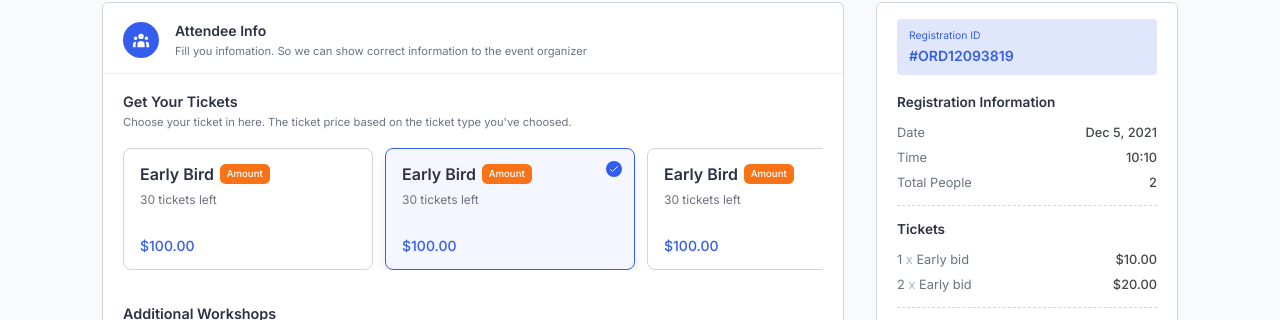
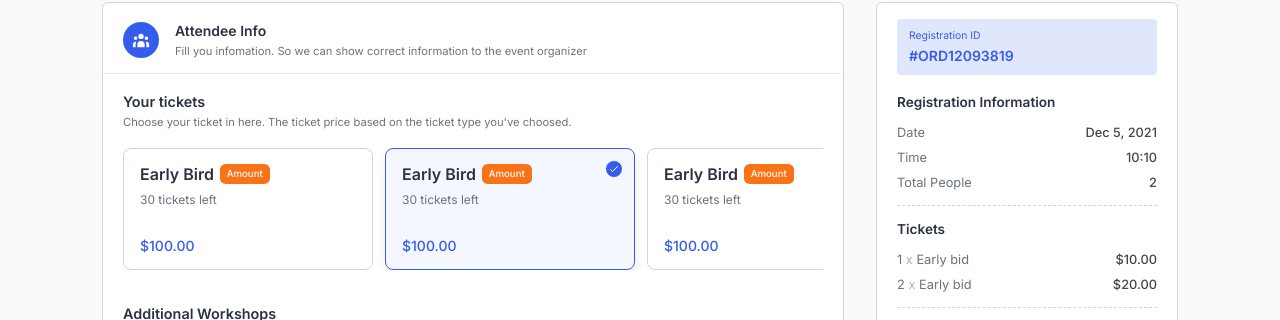
Before and after one commit to Erik3010/events.io, a React (Create React App) app: page /registration in a window 1280 px wide. Shown: the part 238-558 px from the top of the page. Built offline with nearby package versions, Linux system fonts and the light colour scheme.

Commit message:
refactor: move some code into individual component

```diff
--- a/src/components/Registration/RegistrationConfiguration/RegistrationConfiguration.js
+++ b/src/components/Registration/RegistrationConfiguration/RegistrationConfiguration.js
@@ -3,8 +3,8 @@ import styles from "components/Registration/RegistrationConfiguration/Registrati
 import cx from "classnames";
 
 import RegistrationTicket from "components/Registration/RegistrationTicket/RegistrationTicket";
-import Checkbox from "components/Basic/Checkbox/Checkbox";
 import RegistrationWorkshopItem from "components/Registration/RegistrationWorkshopItem/RegistrationWorkshopItem";
+import RegistrationSection from "components/Registration/RegistrationSection/RegistrationSection";
 
 import { useState } from "react";
 
@@ -23,40 +23,27 @@ function RegistrationConfiguration() {
 
   return (
     <div className={cx(styles["sections"], styles["sections--stacked"])}>
-      <section className={styles["section"]}>
-        <header className={styles["section__header"]}>
-          <h1 className={styles["section__title"]}>Get Your Tickets</h1>
-          <p className={styles["section__subtitle"]}>
-            Choose your ticket in here. The ticket price based on the ticket
-            type you've choosed.
-          </p>
-        </header>
-        <div
-          className={cx([
-            styles["section__content"],
-            styles["section__content--stack-vertical"],
-            styles["section__content--overflowed"],
-          ])}
+      {/* Ticket section */}
+      <RegistrationSection
+        title="Your tickets"
+        subtitle="Choose your ticket in here. The ticket price based on the ticket
+            type you've choosed."
+        stackHorizontal={true}
+        horizontalOverflow={true}
       >
         {Array(10)
           .fill("")
           .map((_, index) => (
             <RegistrationTicket key={index} isActive={index === 1} />
           ))}
-        </div>
-      </section>
-      <section className={styles["section"]}>
-        <header className={styles["section__header"]}>
-          <h1 className={styles["section__title"]}>Additional Workshops</h1>
-          <p className={styles["section__subtitle"]}>
-            Choose workshop that you want to join.
-          </p>
-        </header>
-        <div
-          className={cx([
-            styles["section__content"],
-            styles["section__content--stack-horizontal"],
-          ])}
+      </RegistrationSection>
+      {/* End ticket section */}
+
+      {/* Workshop section */}
+      <RegistrationSection
+        title="Additional Workshops"
+        subtitle="Choose workshop that you want to join."
+        stackVertical={true}
       >
         {Array(5)
           .fill("")
@@ -68,8 +55,8 @@ function RegistrationConfiguration() {
               onChange={(e) => onWorkshopChangeHandler(e)}
             />
           ))}
-        </div>
-      </section>
+      </RegistrationSection>
+      {/* End workshop section */}
     </div>
   );
 }
--- a/src/components/Registration/RegistrationConfiguration/RegistrationConfiguration.module.scss
+++ b/src/components/Registration/RegistrationConfiguration/RegistrationConfiguration.module.scss
@@ -23,18 +23,18 @@
     }
     &__content {
       &--stack {
-        &-vertical {
+        &-horizontal {
           > * + * {
             margin-left: 0.75rem;
           }
         }
-        &-horizontal {
+        &-vertical {
           > * + * {
             margin-top: 0.75rem;
           }
         }
       }
-      &--overflowed {
+      &--horizontal-overflowed {
         display: flex;
         overflow: auto;
         max-width: 700px;
@@ -46,50 +46,3 @@
     }
   }
 }
-
-.registration {
-  // &-ticket {
-  //   &-container {
-  //     display: flex;
-  //     overflow: auto;
-  //     max-width: 700px;
-  //     flex-wrap: nowrap;
-  //     > * + * {
-  //       margin-left: 0.75rem;
-  //     }
-  //     &::-webkit-scrollbar {
-  //       display: none;
-  //     }
-  //   }
-  // }
-  &-workshop {
-    &-item {
-      display: flex;
-      justify-content: space-between;
-      align-items: center;
-      padding: 1rem;
-      border-radius: 0.45rem;
-      border: 1px solid $lightGray;
-      transition: $transition;
-      &:hover {
-        background: $transparentPrimary;
-      }
-      &.active {
-        background: $transparentPrimary;
-        border-color: $primary;
-        box-shadow: $shadowSm;
-      }
-      &-info {
-        text-align: right;
-        &-price {
-          font-weight: 600;
-          color: $primary;
-          &-subtitle {
-            font-size: 0.65rem;
-            color: $subtitle;
-          }
-        }
-      }
-    }
-  }
-}
--- /dev/null
+++ b/src/components/Registration/RegistrationSection/RegistrationSection.js
@@ -0,0 +1,36 @@
+import styles from "components/Registration/RegistrationSection/RegistrationSection.module.scss";
+
+import cx from "classnames";
+
+function RegistrationSection({
+  children,
+  title,
+  subtitle,
+  stackVertical = false,
+  stackHorizontal = false,
+  horizontalOverflow = false,
+}) {
+  return (
+    <section className={styles["section"]}>
+      <header className={styles["section__header"]}>
+        <h1 className={styles["section__title"]}>{title}</h1>
+        <p className={styles["section__subtitle"]}>{subtitle}</p>
+      </header>
+      <div
+        className={cx([
+          styles["section__content"],
+          {
+            [styles["section__content--stack-vertical"]]: stackVertical,
+            [styles["section__content--stack-horizontal"]]: stackHorizontal,
+            [styles["section__content--horizontal-overflowed"]]:
+              horizontalOverflow,
+          },
+        ])}
+      >
+        {children}
+      </div>
+    </section>
+  );
+}
+
+export default RegistrationSection;
--- /dev/null
+++ b/src/components/Registration/RegistrationSection/RegistrationSection.module.scss
@@ -0,0 +1,41 @@
+@import "scss/variables";
+
+.section {
+  &__header {
+    margin-bottom: 1rem;
+    .section {
+      &__title {
+        font-weight: 600;
+        font-size: 0.9rem;
+        margin: 0;
+      }
+      &__subtitle {
+        font-size: 0.7rem;
+        color: $subtitle;
+      }
+    }
+  }
+  &__content {
+    &--stack {
+      &-horizontal {
+        > * + * {
+          margin-left: 0.75rem;
+        }
+      }
+      &-vertical {
+        > * + * {
+          margin-top: 0.75rem;
+        }
+      }
+    }
+    &--horizontal-overflowed {
+      display: flex;
+      overflow: auto;
+      max-width: 700px;
+      flex-wrap: nowrap;
+      &::-webkit-scrollbar {
+        display: none;
+      }
+    }
+  }
+}
```
Lines whose indentation alone changed are shown as unchanged.
